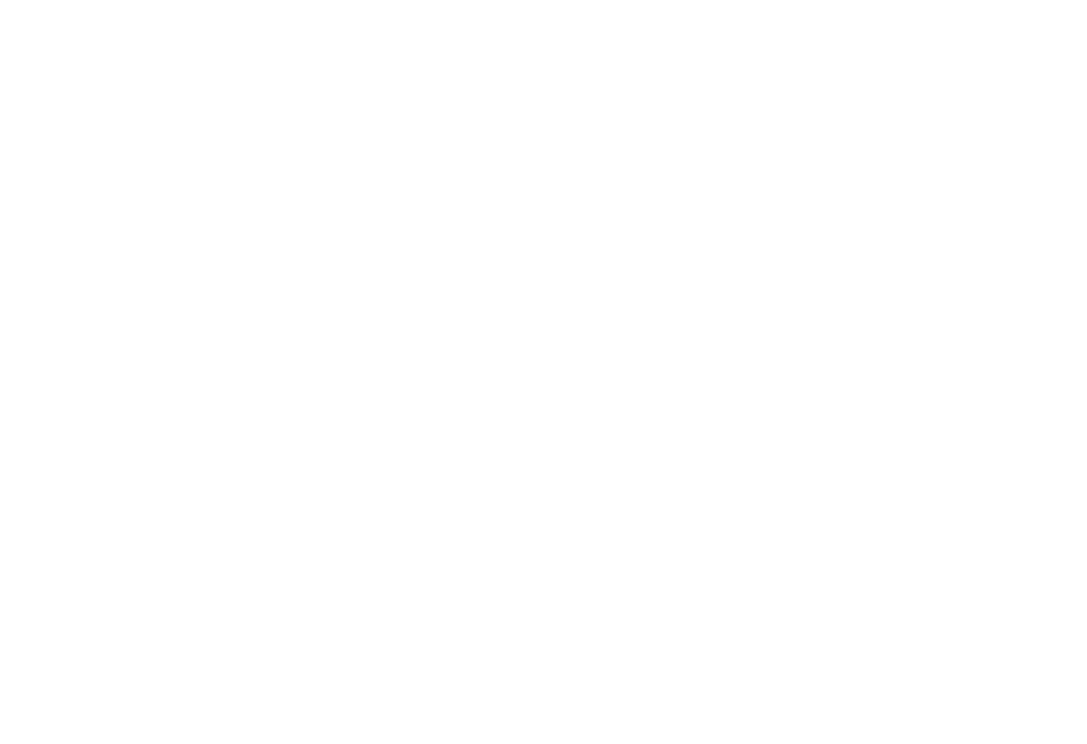
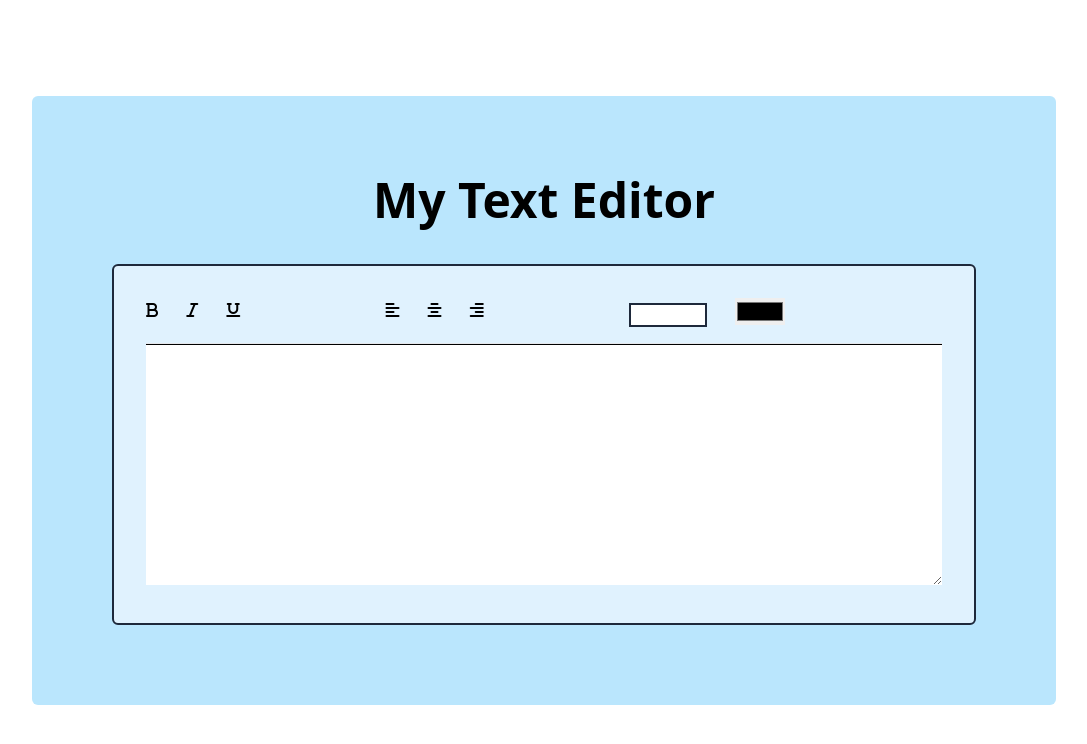
Before and after one commit to Sumaiyakhan322/text-editor-with-dom, a plain HTML site: page index.html in a window 1280 px wide. Shown: the whole page, without its empty margins (96-1183 px from the left). Drawn offline with nearby package versions, Linux system fonts and the light colour scheme.

Commit message:
added style

```diff
--- a/index.html
+++ b/index.html
@@ -3,9 +3,39 @@
 <head>
     <meta charset="UTF-8">
     <meta name="viewport" content="width=device-width, initial-scale=1.0">
-    <title>Document</title>
+    <title>text-editor</title>
+    <script src="https://cdn.tailwindcss.com"></script>
+    <script src="https://kit.fontawesome.com/7a5990c7cd.js" crossorigin="anonymous"></script>
 </head>
-<body>
+<body class="flex justify-center items-center h-screen">
+    <main class="bg-sky-200  p-20 rounded-md w-4/5">
+        <h1 class="mb-10 text-center font-bold text-5xl">My Text Editor</h1>
 
+        <div class="bg-sky-100 p-8 rounded-md border-slate-800 border-2">
+            <div class="flex justify-between">
+                <div class="space-x-6">
+                    <i class="fa-solid fa-bold"></i>
+                    <i class="fa-solid fa-italic"></i>
+                    <i class="fa-solid fa-underline"></i>
+                </div>
+                <div class="space-x-6">
+
+                    <i class="fa-solid fa-align-left"></i>
+                    <i class="fa-solid fa-align-center"></i>
+                    <i class="fa-solid fa-align-right"></i>
+                </div>
+                <div class="space-x-6">
+                    <input type="number" class="w-1/4 border-slate-800 border-2 h-6 text-center">
+                    <input type="color"  value="#ffff">
+                </div>
+            </div>
+            <hr class="bg-black h-0.5 mt-4">
+            <div>
+                <textarea name="" id="" cols="30" rows="10" class="w-full" >
+
+                </textarea>
+            </div>
+        </div>
+    </main>
 </body>
 </html>
--- /dev/null
+++ b/tailwind.config.js
@@ -0,0 +1,8 @@
+/** @type {import('tailwindcss').Config} */
+module.exports = {
+    content: ["./src/**/*.{html,js}"],
+    theme: {
+      extend: {},
+    },
+    plugins: [],
+  }
```
